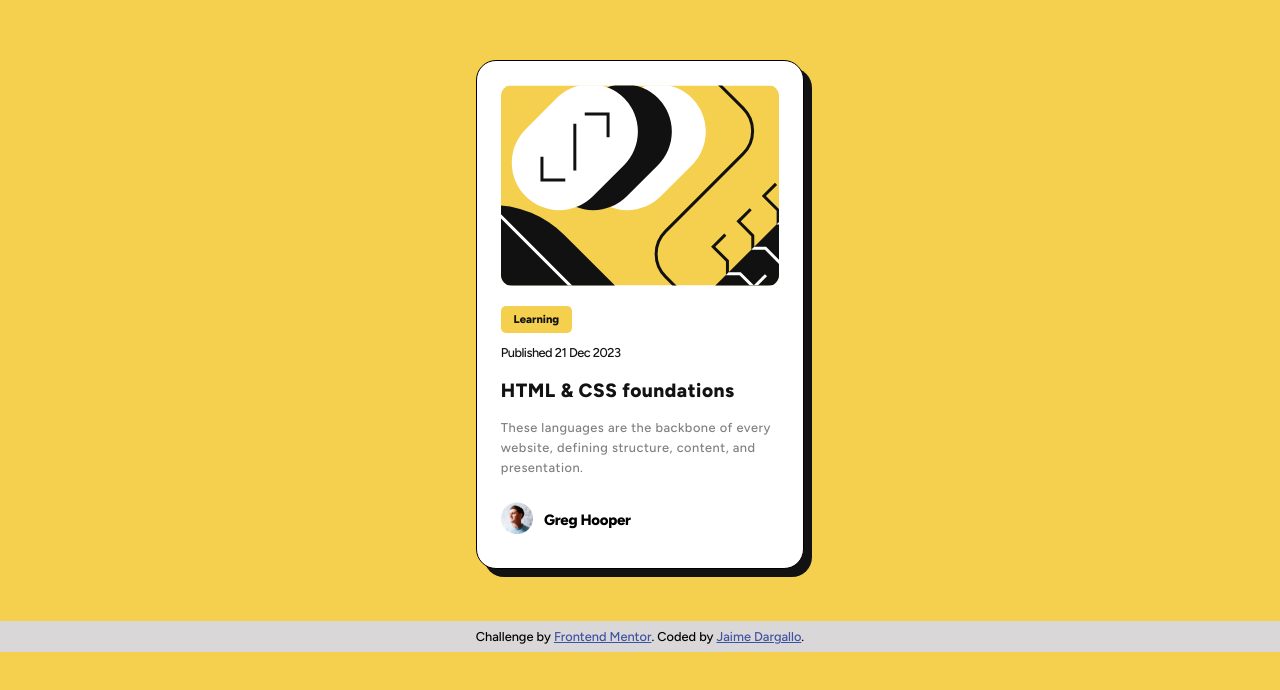
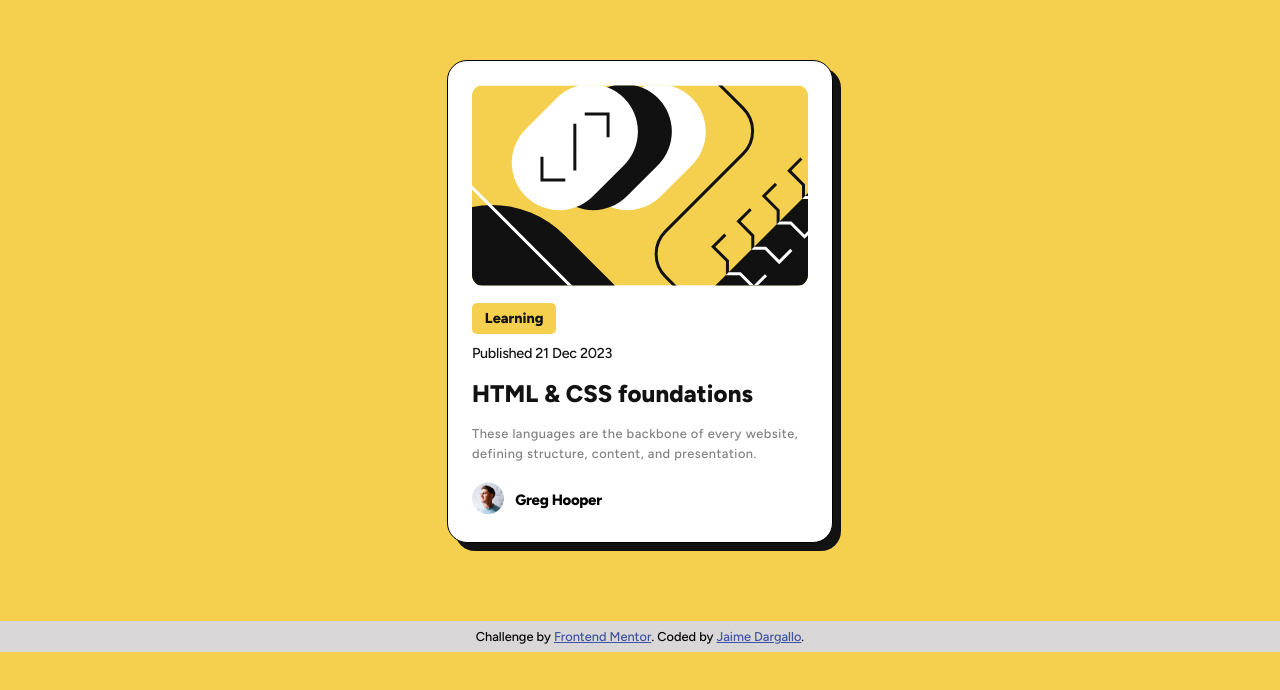
Before and after one commit to jaimedargallo/frontendmentor-preview-card, a website: page index.html in a window 1280 px wide. Shown: the part 148-838 px from the top of the page. Drawn offline with Linux system fonts and the light colour scheme.

Commit message:
feat: media query

```diff
--- a/css/style.css
+++ b/css/style.css
@@ -3,6 +3,11 @@
   --White: hsl(0, 0%, 100%);
   --Grey: hsl(0, 0%, 50%);
   --Black: hsl(0, 0%, 7%);
+}
+
+* {
+  margin: 0;
+  padding: 0;
 }
 
 body,
@@ -122,3 +127,29 @@ p {
 .attribution a {
   color: hsl(228, 45%, 44%);
 }
+
+@media (min-width: 640px) {
+  .card {
+    width: 21rem;
+  }
+
+  .ilustration {
+    aspect-ratio: auto;
+
+  }
+
+  .learning {
+    font-size: 0.9rem;
+    margin: 1rem 0 1.2rem 0;
+  }
+
+  .date {
+    font-size: 0.9rem;
+    letter-spacing: -0.3px;
+  }
+
+  h1 {
+    font-size: 1.5rem;
+    letter-spacing: 0.1px;
+  }
+}
```
